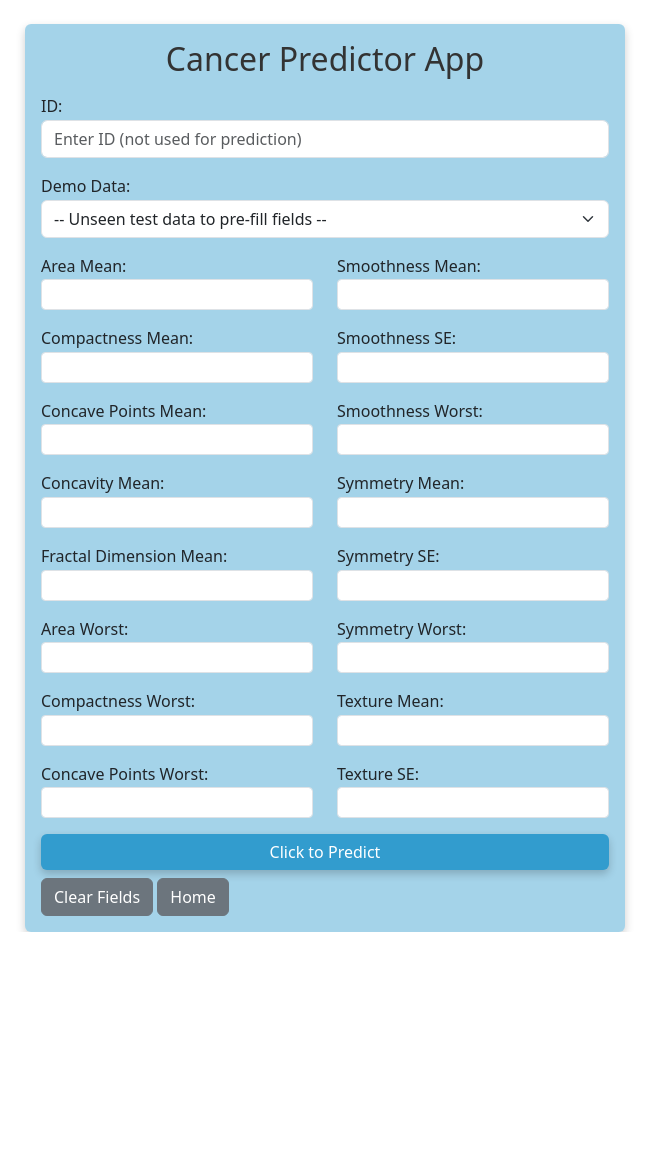
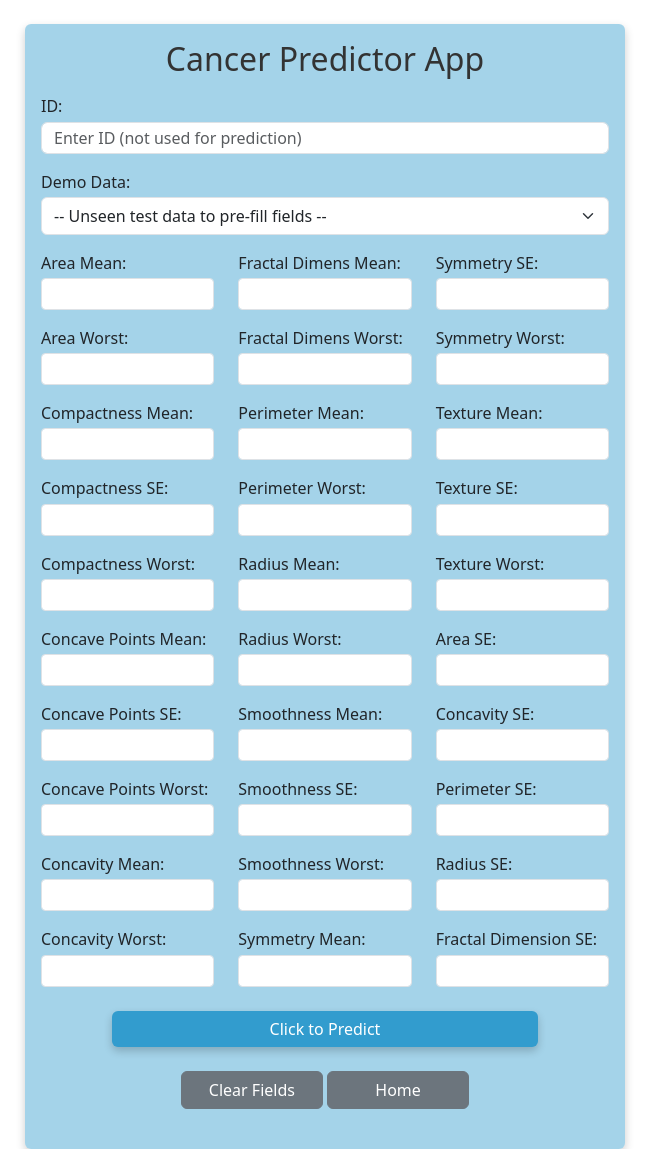
Before and after one commit to CathyMatthee/predictor_app, a Flask app: page /Prediction in a window 1280 px wide. Shown: the part 56-1205 px from the top of the page, without its empty margins (0-669 px from the left). Before the commit the page ends 988 px from the top, so only its background shows below. Run offline with Flask 3, Linux system fonts and the light colour scheme; some libraries are stand-ins or nearby versions.

Commit message:
updated files

```diff
--- a/app.py
+++ b/app.py
@@ -72,7 +72,7 @@ def visualisations():
 @app.route("/Zahra_LR")
 def logistic_regression():
     print("Server received request for 'Zahra's Logistic Regression Model' page...")
-    return render_template("lin_reg_model.html")
+    return render_template("log_reg_model.html")
 
 @app.route('/Jess_Aria_SVM')
 def SVM():
@@ -121,6 +121,7 @@ def result():
             float(request.form['concave points_worst']),
             float(request.form['concavity_mean']),
             float(request.form['concavity_worst']),
+
             float(request.form['fractal_dimension_mean']),
             float(request.form['fractal_dimension_worst']),
             float(request.form['perimeter_mean']),
@@ -131,6 +132,7 @@ def result():
             float(request.form['smoothness_se']),
             float(request.form['smoothness_worst']),
             float(request.form['symmetry_mean']),
+
             float(request.form['symmetry_se']),
             float(request.form['symmetry_worst']),
             float(request.form['texture_mean']),
@@ -143,23 +145,66 @@ def result():
             float(request.form['fractal_dimension_se'])
         ]
 
-        # Convert input features into a NumPy array with shape (1, 30)
+        # Convert input features into a NumPy array with shape (1, 32)
         features = np.array(input_features).reshape(1, -1)
-        # Step 3: Load the pre-trained logistic regression model
-        model = joblib.load('Logistic_Regression_Model/FeatureReduced_logistic_regression_model.pkl')
-        scaler = joblib.load('Logistic_Regression_Model/scaler_reduced.pkl')  # Load the new scaler fitted on 11 features
+        # Step 4: Scale the input features using the new refitted scaler
 
-        # Step 4: Scale the input features using the new refitted scaler
-        scaled_features = scaler.transform(features)
+        # scaled_features = scaler.transform(features)
+        # Model 1: Load the pre-trained Logistic Regression Model
+        model_1 = joblib.load('Saved_Models/tuned_logistic_regression_model.pkl')
+        # scaler = joblib.load('Saved_Models/scaler.pkl')
+        # Model 2: Load the pre-trained SVM
+        model_2 = joblib.load('Saved_Models/tunned_model_svm.pkl')
+        # Model 3: Load the pre-trained Random Forest
+        model_3 = joblib.load('Saved_Models/rf_model.pkl')
+        # Model 4: Load the pre-trained Keras Tuner
+        model_4 = joblib.load('Saved_Models/kt_best_model.pkl')
+        # Model 5: Load the pre-trained Ensemble Method
+
+
 
         # Make a prediction using the scaled features
-        prediction = model.predict(scaled_features)
+        prediction_1 = model_1.predict(features)
+        prediction_2 = model_2.predict(features)
+        prediction_3 = model_3.predict(features)
+        prediction_4 = model_4.predict(features)
+        # prediction_5 = model_5.predict(model_5)
 
         # Optionally, get the predicted class or probability
-        prediction_text = "Malignant" if prediction[0] == 1 else "Benign"  # Assuming binary classification
+        # Get the predicted class or probability
+        # Prepare predictions text
 
+        log_pred_text_1 = "Malignant" if prediction_1[0] == 1 else "Benign"  # Assuming binary classification
+        log_pred_text_2 = "Malignant" if prediction_2[0] == 1 else "Benign"  # Assuming binary classification
+        log_pred_text_3 = "Malignant" if prediction_3[0] == 1 else "Benign"  # Assuming binary classification
+        log_pred_text_4 = "Malignant" if prediction_4[0] == 1 else "Benign"  # Assuming binary classification
+        # log_pred_text_1 = "Malignant" if log_prediction[0] == 1 else "Benign"  # Assuming binary classification
+
+        # predictions_text = {
+        #     'Logistic Regression': f"Class Value: {prediction_1[0]} - Label: {'Malignant' if prediction_1[0] == 1 else 'Benign'}",
+        #     'SVM': f"Class Value: {prediction_2[0]} - Label: {'Malignant' if prediction_2[0] == 1 else 'Benign'}",
+        #     'Random Forest': f"Class Value: {prediction_3[0]} - Label: {'Malignant' if prediction_3[0] == 1 else 'Benign'}",
+        #     'Keras Tuner': f"Class Value: {prediction_4[0]} - Label: {'Malignant' if prediction_4[0] == 1 else 'Benign'}",
+        # }
+
+        # log_pred_text_5 = "Malignant" if prediction_5[0] == 1 else "Benign"  # Assuming binary classification
+        # print(predictions_text)
         # Render the result page with the prediction
-        return render_template('result.html', prediction_text=f'The logistic regression model predicted class is: {prediction[0]} which is {prediction_text}')
+        return render_template('result.html', log_pred=(
+            f'Logistic Regression Class Prediction: {prediction_1[0]} = {log_pred_text_1}'
+            f'SVM Class Prediction: {prediction_2[0]} = {log_pred_text_2}'
+            f'SVM Class Prediction: {prediction_3[0]} = {log_pred_text_3}'
+            f'SVM Class Prediction: {prediction_4[0]} = {log_pred_text_4}'
+        ))
+
+        #      return render_template('result.html', predictions=f'{
+        #     'Logistic Regression': f"Class Value: {prediction_1[0]} - Label: {'Malignant' if prediction_1[0] == 1 else 'Benign'}",
+        #     'SVM': f"Class Value: {prediction_2[0]} - Label: {'Malignant' if prediction_2[0] == 1 else 'Benign'}",
+        #     'Random Forest': f"Class Value: {prediction_3[0]} - Label: {'Malignant' if prediction_3[0] == 1 else 'Benign'}",
+        #     'Keras Tuner': f"Class Value: {prediction_4[0]} - Label: {'Malignant' if prediction_4[0] == 1 else 'Benign'}",
+        # }')
+
+
     except ValueError as e:
         return render_template('result.html', prediction_text=f'The predicted class is not determined.')
     except Exception as e:
--- a/static/css/style.css
+++ b/static/css/style.css
@@ -55,7 +55,19 @@ h1 {
   max-width: 150px; /* Limit the maximum width */
 }
 
-/* Reduce margin below labels */
+/* Custom CSS for compactness */
+.mb-3 {
+  margin-bottom: 0.5rem; /* Reduced margin */
+}
+
 .form-label {
-  margin-bottom: 0.1rem; /* Adjust as needed */
+  margin-bottom: 0.2rem; /* Reduced label margin */
 }
+
+.form-control {
+  height: 2rem; /* Adjust height of inputs */
+}
+
+.btn {
+  margin-top: 0.5rem; /* Slight margin for buttons */
+}
--- a/static/js/scripts.js
+++ b/static/js/scripts.js
@@ -27,6 +27,7 @@ function populateFields(selectedID) {
                 "fractal_dimension_worst",
                 "perimeter_mean",
                 "perimeter_worst",
+
                 "radius_mean",
                 "radius_worst",
                 "smoothness_mean",
--- a/templates/SVM.html
+++ b/templates/SVM.html
@@ -20,6 +20,7 @@
       <!-- Tab Panes -->
       <ul class="nav nav-pills">
         <li class="nav-item"><a class="nav-link" href="http://127.0.0.1:5000/">Home</a></li>
+        <li class="nav-item"><a class="nav-link active" href="http://127.0.0.1:5000/Jess_Aria_SVM">SVM Model</a></li>
         <li class="nav-item"><a class="nav-link" href="http://127.0.0.1:5000/Prediction">Predictor App</a></li>
         <li class="nav-item"><a class="nav-link" href="http://127.0.0.1:5000/api_json_connectivity">API</a></li>
         <li class="nav-item"><a class="nav-link" href="https://raw.githubusercontent.com/lhenry97/Group_1-Project_4/refs/heads/main/README.md">README.md</a></li>
--- a/templates/ker_tun_model.html
+++ b/templates/ker_tun_model.html
@@ -20,6 +20,7 @@
       <!-- Tab Panes -->
       <ul class="nav nav-pills">
         <li class="nav-item"><a class="nav-link" href="http://127.0.0.1:5000/">Home</a></li>
+        <li class="nav-item"><a class="nav-link active" href="http://127.0.0.1:5000/Cathy_and_Lauren_NN_KT">Keras Tuner Model</a></li>
         <li class="nav-item"><a class="nav-link" href="http://127.0.0.1:5000/Prediction">Predictor App</a></li>
         <li class="nav-item"><a class="nav-link" href="http://127.0.0.1:5000/api_json_connectivity">API</a></li>
         <li class="nav-item"><a class="nav-link" href="https://raw.githubusercontent.com/lhenry97/Group_1-Project_4/refs/heads/main/README.md">README.md</a></li>
--- a/templates/lin_reg_model.html
+++ b/templates/log_reg_model.html
@@ -20,6 +20,7 @@
       <!-- Tab Panes -->
       <ul class="nav nav-pills">
         <li class="nav-item"><a class="nav-link" href="http://127.0.0.1:5000/">Home</a></li>
+        <li class="nav-item"><a class="nav-link active" href="http://127.0.0.1:5000/Zahra_LR">Logistic Regression Model</a></li>
         <li class="nav-item"><a class="nav-link" href="http://127.0.0.1:5000/Prediction">Predictor App</a></li>
         <li class="nav-item"><a class="nav-link" href="http://127.0.0.1:5000/api_json_connectivity">API</a></li>
         <li class="nav-item"><a class="nav-link" href="https://raw.githubusercontent.com/lhenry97/Group_1-Project_4/refs/heads/main/README.md">README.md</a></li>
--- a/templates/prediction_app.html
+++ b/templates/prediction_app.html
@@ -26,7 +26,7 @@
     </nav>
 
     <!-- Header -->
-    <div class="container mt-4 col-md-6 bg-light-blue p-3 rounded">
+    <div class="container mt-4 col-md-8 bg-light-blue p-3 rounded">
         <h1 class="text-center">Cancer Predictor App</h1>
 
         <form action="/Result" method="POST" class="mb-2">
@@ -46,43 +46,74 @@
 
             <div class="row">
                 <!-- LEFT Input fields for each feature -->
-                <div class="col-md-6">
+                <div class="col-md-4">
                     <div class="mb-3">
                         <label for="area_mean" class="form-label">Area Mean:</label>
                         <input type="text" name="area_mean" class="form-control form-control-sm" required>
+                    </div>
+                    <div class="mb-3">
+                        <label for="area_worst" class="form-label">Area Worst:</label>
+                        <input type="text" name="area_worst" class="form-control form-control-sm" required>
                     </div>
                     <div class="mb-3">
                         <label for="compactness_mean" class="form-label">Compactness Mean:</label>
                         <input type="text" name="compactness_mean" class="form-control form-control-sm" required>
                     </div>
                     <div class="mb-3">
+                        <label for="compactness_se" class="form-label">Compactness SE:</label>
+                        <input type="text" name="compactness_se" class="form-control form-control-sm" required>
+                    </div>
+                    <div class="mb-3">
+                        <label for="compactness_worst" class="form-label">Compactness Worst:</label>
+                        <input type="text" name="compactness_worst" class="form-control form-control-sm" required>
+                    </div>
+                    <div class="mb-3">
                         <label for="concave points_mean" class="form-label">Concave Points Mean:</label>
                         <input type="text" name="concave points_mean" class="form-control form-control-sm" required>
+                    </div>
+                    <div class="mb-3">
+                        <label for="concave points_se" class="form-label">Concave Points SE:</label>
+                        <input type="text" name="concave points_se" class="form-control form-control-sm" required>
+                    </div>
+                    <div class="mb-3">
+                        <label for="concave points_worst" class="form-label">Concave Points Worst:</label>
+                        <input type="text" name="concave points_worst" class="form-control form-control-sm" required>
                     </div>
                     <div class="mb-3">
                         <label for="concavity_mean" class="form-label">Concavity Mean:</label>
                         <input type="text" name="concavity_mean" class="form-control form-control-sm" required>
                     </div>
                     <div class="mb-3">
-                        <label for="fractal_dimension_mean" class="form-label">Fractal Dimension Mean:</label>
+                        <label for="concavity_worst" class="form-label">Concavity Worst:</label>
+                        <input type="text" name="concavity_worst" class="form-control form-control-sm" required>
+                    </div>
+                </div>
+                <!-- MIDDLE Input fields for each feature -->
+                <div class="col-md-4">
+                    <div class="mb-3">
+                        <label for="fractal_dimension_mean" class="form-label">Fractal Dimens Mean:</label>
                         <input type="text" name="fractal_dimension_mean" class="form-control form-control-sm" required>
                     </div>
                     <div class="mb-3">
-                        <label for="area_worst" class="form-label">Area Worst:</label>
-                        <input type="text" name="area_worst" class="form-control form-control-sm" required>
+                        <label for="fractal_dimension_worst" class="form-label">Fractal Dimens Worst:</label>
+                        <input type="text" name="fractal_dimension_worst" class="form-control form-control-sm" required>
                     </div>
                     <div class="mb-3">
-                        <label for="compactness_worst" class="form-label">Compactness Worst:</label>
-                        <input type="text" name="compactness_worst" class="form-control form-control-sm" required>
+                        <label for="perimeter_mean" class="form-label">Perimeter Mean:</label>
+                        <input type="text" name="perimeter_mean" class="form-control form-control-sm" required>
                     </div>
                     <div class="mb-3">
-                        <label for="concave points_worst" class="form-label">Concave Points Worst:</label>
-                        <input type="text" name="concave points_worst" class="form-control form-control-sm" required>
+                        <label for="perimeter_worst" class="form-label">Perimeter Worst:</label>
+                        <input type="text" name="perimeter_worst" class="form-control form-control-sm" required>
                     </div>
-                </div>
-
-                <!-- RIGHT Input fields for each feature -->
-                <div class="col-md-6">
+                    <div class="mb-3">
+                        <label for="radius_mean" class="form-label">Radius Mean:</label>
+                        <input type="text" name="radius_mean" class="form-control form-control-sm" required>
+                    </div>
+                    <div class="mb-3">
+                        <label for="radius_worst" class="form-label">Radius Worst:</label>
+                        <input type="text" name="radius_worst" class="form-control form-control-sm" required>
+                    </div>
                     <div class="mb-3">
                         <label for="smoothness_mean" class="form-label">Smoothness Mean:</label>
                         <input type="text" name="smoothness_mean" class="form-control form-control-sm" required>
@@ -99,6 +130,9 @@
                         <label for="symmetry_mean" class="form-label">Symmetry Mean:</label>
                         <input type="text" name="symmetry_mean" class="form-control form-control-sm" required>
                     </div>
+                </div>
+                <!-- RIGHT Input fields for each feature -->
+                <div class="col-md-4">
                     <div class="mb-3">
                         <label for="symmetry_se" class="form-label">Symmetry SE:</label>
                         <input type="text" name="symmetry_se" class="form-control form-control-sm" required>
@@ -115,17 +149,43 @@
                         <label for="texture_se" class="form-label">Texture SE:</label>
                         <input type="text" name="texture_se" class="form-control form-control-sm" required>
                     </div>
+                    <div class="mb-3">
+                        <label for="texture_worst" class="form-label">Texture Worst:</label>
+                        <input type="text" name="texture_worst" class="form-control form-control-sm" required>
+                    </div>
+                    <div class="mb-3">
+                        <label for="area_se" class="form-label">Area SE:</label>
+                        <input type="text" name="area_se" class="form-control form-control-sm" required>
+                    </div>
+                    <div class="mb-3">
+                        <label for="concavity_se" class="form-label">Concavity SE:</label>
+                        <input type="text" name="concavity_se" class="form-control form-control-sm" required>
+                    </div>
+                    <div class="mb-3">
+                        <label for="perimeter_se" class="form-label">Perimeter SE:</label>
+                        <input type="text" name="perimeter_se" class="form-control form-control-sm" required>
+                    </div>
+                    <div class="mb-3">
+                        <label for="radius_se" class="form-label">Radius SE:</label>
+                        <input type="text" name="radius_se" class="form-control form-control-sm" required>
+                    </div>
+                    <div class="mb-3">
+                        <label for="fractal_dimension_se" class="form-label">Fractal Dimension SE:</label>
+                        <input type="text" name="fractal_dimension_se" class="form-control form-control-sm" required>
+                    </div>
                 </div>
-            </div>
 
             <!-- Custom Predict button -->
-            <button type="submit" class="btn btn-custom w-100">Click to Predict</button>
+            <div class="text-center mb-3">
+                <button type="submit" class="btn btn-custom w-75">Click to Predict</button>
+            </div>
         </form>
 
-        <!-- Button to clear fields and go back to home page -->
-        <button type="button" class="btn btn-secondary" onclick="clearFields()">Clear Fields</button>
-        <a class="btn btn-secondary" href="http://127.0.0.1:5000/">Home</a>
-    </div>
+            <!-- Button to clear fields and go back to home page -->
+            <div class="text-center mb-3">
+                <button type="button" class="btn btn-secondary w-25" onclick="clearFields()">Clear Fields</button>
+                <a class="btn btn-secondary w-25" href="http://127.0.0.1:5000/">Home</a>
+            </div>
 
     <script src="https://d3js.org/d3.v7.min.js"></script>
     <script src="./static/js/scripts.js"></script>
--- a/templates/ran_for_model.html
+++ b/templates/ran_for_model.html
@@ -20,6 +20,7 @@
       <!-- Tab Panes -->
       <ul class="nav nav-pills">
         <li class="nav-item"><a class="nav-link" href="http://127.0.0.1:5000/">Home</a></li>
+        <li class="nav-item"><a class="nav-link active" href="http://127.0.0.1:5000/Jess_Aria_RF">Random Forest Model</a></li>
         <li class="nav-item"><a class="nav-link" href="http://127.0.0.1:5000/Prediction">Predictor App</a></li>
         <li class="nav-item"><a class="nav-link" href="http://127.0.0.1:5000/api_json_connectivity">API</a></li>
         <li class="nav-item"><a class="nav-link" href="https://raw.githubusercontent.com/lhenry97/Group_1-Project_4/refs/heads/main/README.md">README.md</a></li>
--- a/templates/result.html
+++ b/templates/result.html
@@ -27,9 +27,9 @@
     </nav>
 
 <!-- Results Container -->
-<div class="container mt-4 col-md-6 bg-light-blue p-3 rounded">
-    <h1 class="text-center">Logistic Regression Prediction Result</h1>
-    <p class="text-center">{{ prediction_text }}</p>
+<div class="container mt-4 col-md-8 bg-light-blue p-3 rounded">
+    <h1 class="text-center">Prediction Results</h1>
+    <p class="text-center">{{ log_pred }}</p>
 
     <div class="d-flex justify-content-center mt-3">
         <a class="btn btn-secondary me-2" href="http://127.0.0.1:5000/">Home</a>
```
Also changed, not shown: README.md, 7 other files.
